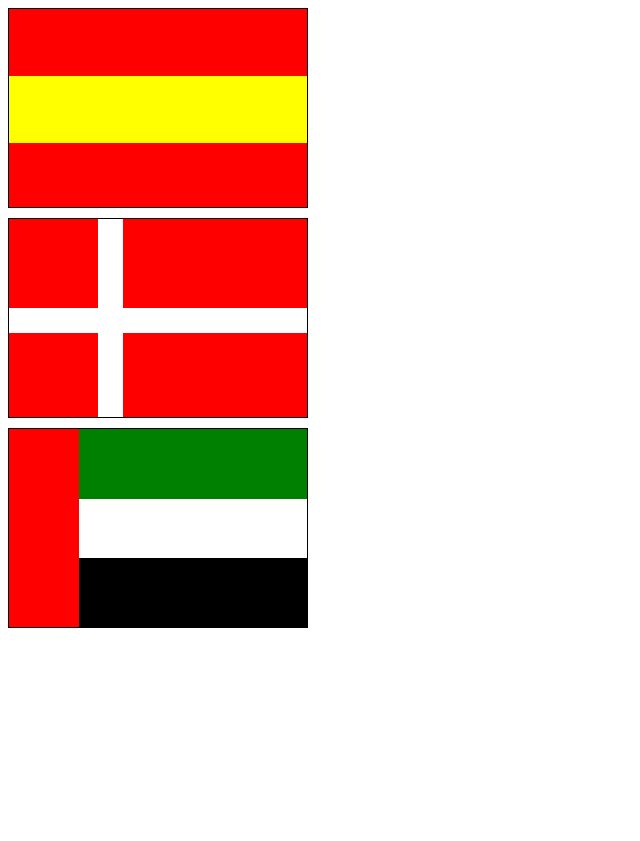
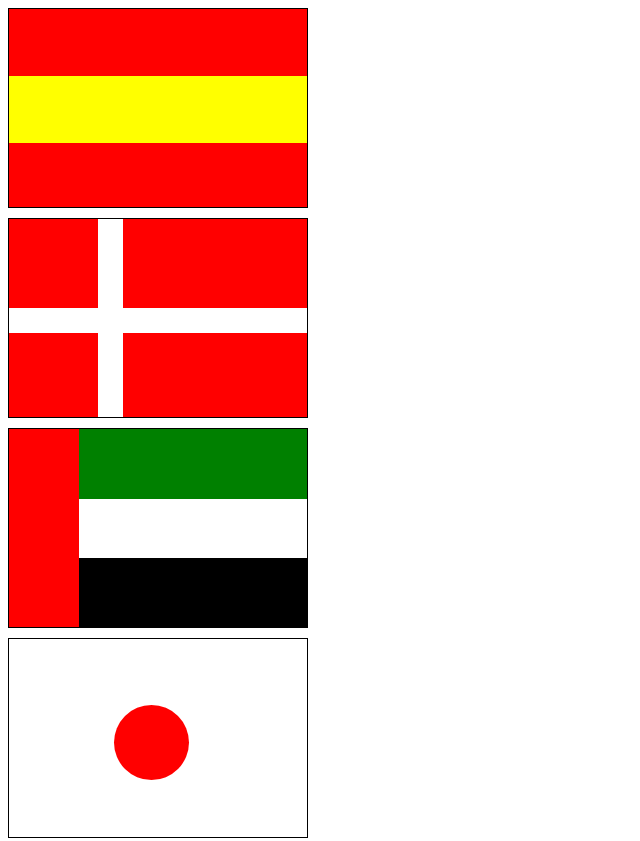
Before and after one commit to rvaldenegrof/desafio_modelo_cajas, a plain HTML site: page desafio_3/index.html in a window 1280 px wide. Shown: the whole page, without its empty margins (0-640 px from the left). Before the commit the page ends 800 px from the top, so only its background shows below. Drawn offline with Linux system fonts and the light colour scheme.

Commit message:
Se completa bandera de japÃón

```diff
--- a/desafio_3/assets/css/style.css
+++ b/desafio_3/assets/css/style.css
@@ -84,7 +84,7 @@
 
 
 /*JAPON*/
-/* .japon {
+.japon {
     background-color: white;
     border: 1px solid black;
     box-sizing: border-box;
@@ -103,7 +103,7 @@
     margin-left: 105px;
     position: absolute;
 
-} */
+}
 
 
 
--- a/desafio_3/index.html
+++ b/desafio_3/index.html
@@ -23,9 +23,9 @@
                 <div class="green-h"></div>
                 <div class="black-h"></div>
             </div>
-<!--             <div class="japon">
+            <div class="japon">
                 <div class="center-c"></div>
-            </div> -->
+            </div>
         </section>
 
 
```
